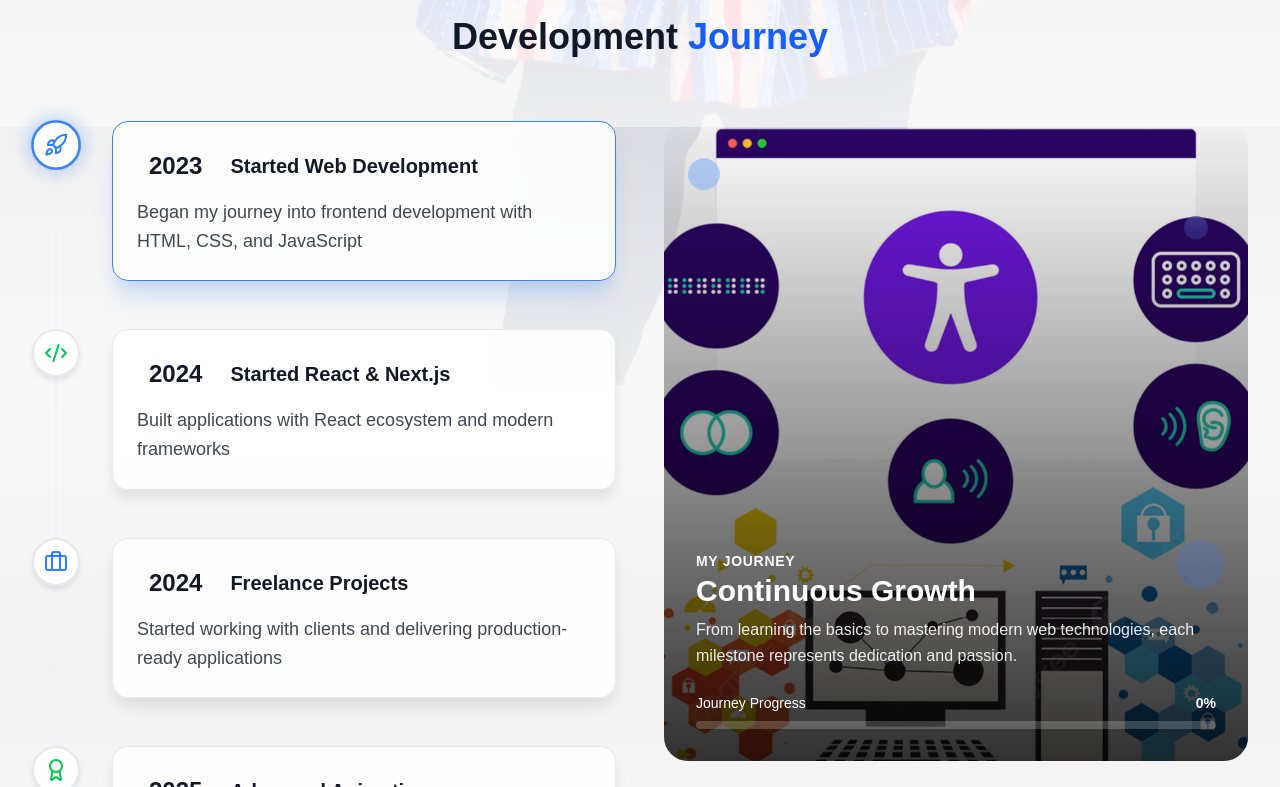
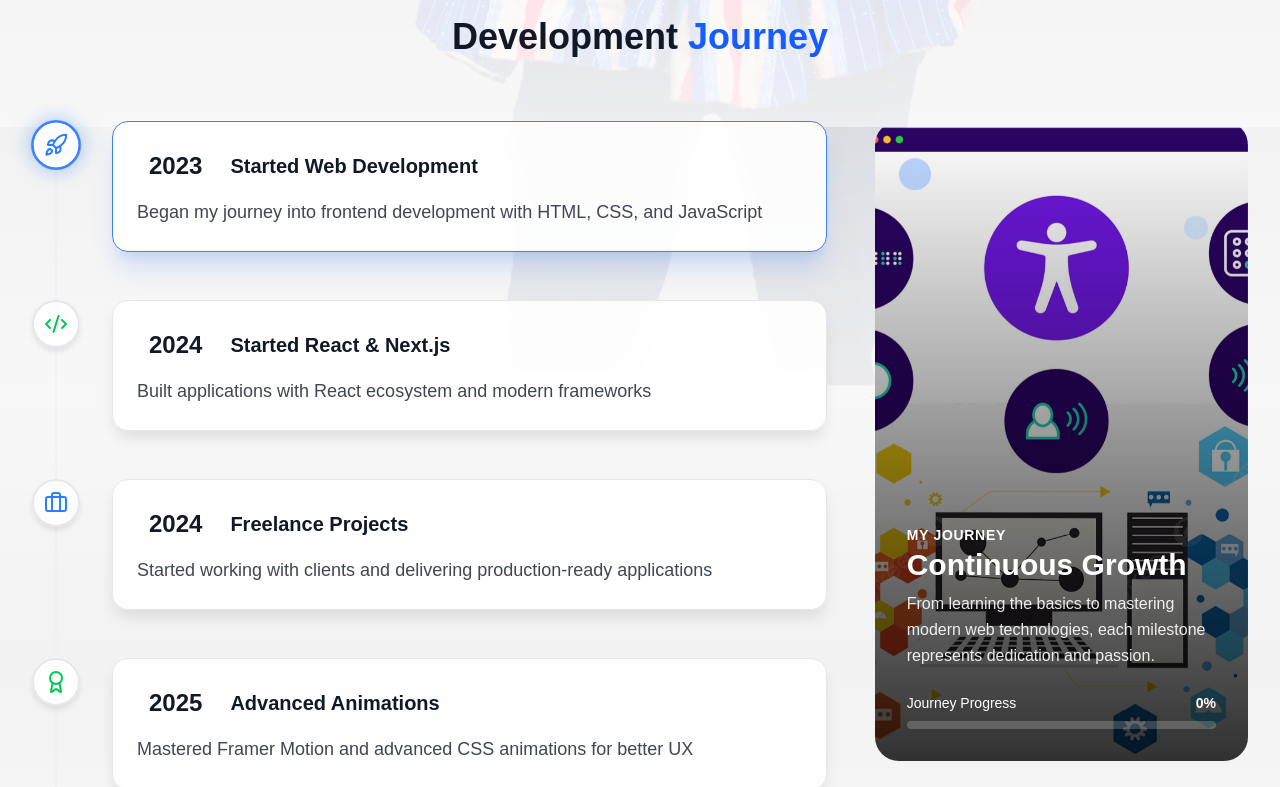
Before and after one commit to Kindo-Jnr/kindo-website, a React (Vite) app in the folder kindo/: page /about in a window 1280 px wide. Shown: the part 3073-3860 px from the top of the page. Built offline with nearby package versions, Linux system fonts and the light colour scheme.

Commit message:
animation added

```diff
--- a/kindo/src/index.css
+++ b/kindo/src/index.css
@@ -105,3 +105,58 @@ html {
     backdrop-filter: blur(10px);
   }
 }
+
+/* Ensure sticky positioning works within grid */
+.sticky {
+  position: -webkit-sticky; /* Safari */
+  position: sticky;
+  align-self: flex-start; /* Prevents stretching */
+}
+
+/* Prevent overflow issues */
+.lg\:col-span-1 {
+  overflow: visible;
+}
+
+.lg\:col-span-2 {
+  overflow: visible;
+}
+
+/* Ensure the section container doesn't restrict sticky */
+.mb-8 {
+  overflow: visible;
+}
+
+@keyframes bounce-dots {
+  0%, 100% {
+    opacity: 0.4;
+    transform: scale(1);
+  }
+  25% {
+    opacity: 1;
+    transform: scale(1.3);
+  }
+  75% {
+    opacity: 0.6;
+    transform: scale(0.9);
+  }
+}
+
+/* In your global.css or tailwind.css */
+.sticky {
+  position: -webkit-sticky; /* Safari */
+  position: sticky;
+  align-self: flex-start; /* Prevents stretching */
+}
+
+/* Prevent overflow issues in parent containers */
+section {
+  overflow: visible !important;
+}
+
+/* Ensure no transform on parent containers */
+.lg\:col-span-1,
+.lg\:col-span-2,
+.lg\:col-span-3 {
+  transform: none !important;
+}
--- a/kindo/src/pages/About.jsx
+++ b/kindo/src/pages/About.jsx
@@ -1024,9 +1024,11 @@ const imageY = useTransform(scrollYProgress, [0, 1], ["0%", "-20%"]);
       <span className="text-blue-600 dark:text-blue-400">Journey</span>
     </motion.h2>
 
-   <div className="relative lg:flex gap-8 lg:gap-12">
-  {/* Timeline Container - Takes 2/3 width */}
-  <div className="lg:w-2/4">
+    {/* CHANGED: Using CSS Grid instead of flex for better control */}
+    <div className="grid grid-cols-1 lg:grid-cols-3 gap-8 lg:gap-12">
+
+      {/* Timeline Container - Takes 2/3 width (2 columns) */}
+      <div className="lg:col-span-2">
         <div className="relative">
           {/* Animated Timeline Line */}
           <div className="absolute left-6 top-0 bottom-0 w-0.5 transform -translate-x-1/2 z-0 overflow-hidden">
@@ -1150,12 +1152,12 @@ const imageY = useTransform(scrollYProgress, [0, 1], ["0%", "-20%"]);
         </div>
       </div>
 
-  {/* Sticky Image Container - Takes 1/3 width */}
-<div className="lg:w-2/4">
+      {/* Sticky Image Container - Takes 1/3 width (1 column) */}
+      <div className="lg:col-span-1">
         {/* Desktop - Sticky within section */}
         <div className="hidden lg:block">
-    {/*  Sticky MUST be a normal div */}
-    <div className="sticky top-32 h-[calc(100vh-10rem)]">
+          {/* CHANGED: Simplified sticky container */}
+          <div className="sticky top-32 h-[80vh]">
             <motion.div
               className="relative h-full w-full rounded-3xl overflow-hidden group"
               initial={{ opacity: 0, x: 50 }}
@@ -1167,9 +1169,9 @@ const imageY = useTransform(scrollYProgress, [0, 1], ["0%", "-20%"]);
                 <motion.img
                   src="/images/illust.png"
                   alt="Development Journey Visualization"
-            className="w-full h-[120%] object-cover min-h-[120%]"
+                  className="w-full h-full object-cover"
                   style={{
-              y: imageY, // ✅ SCROLL-BASED (AUTO-REVERSE)
+                    y: imageY,
                   }}
                 />
               </div>
@@ -1215,12 +1217,9 @@ const imageY = useTransform(scrollYProgress, [0, 1], ["0%", "-20%"]);
                     </div>
                   </div>
                 </motion.div>
-
-          {/* Decorative Element */}
-          <div className="absolute top-6 right-6 w-12 h-12 rounded-full bg-blue-500/20 backdrop-blur-sm z-20" />
               </div>
 
-        {/* Floating Elements (UNCHANGED) */}
+              {/* Floating Elements */}
               <motion.div
                 className="absolute top-10 left-6 w-8 h-8 rounded-full bg-blue-500/30 backdrop-blur-sm z-10"
                 animate={{ y: [0, -10, 0] }}
@@ -1238,7 +1237,6 @@ const imageY = useTransform(scrollYProgress, [0, 1], ["0%", "-20%"]);
         {/* Mobile Video (Hidden on desktop) */}
         <div className="block lg:hidden mt-8">
           <div className="relative rounded-2xl overflow-hidden aspect-video">
-
             <video
               src="/videos/globe.mp4"
               className="w-full h-full object-cover"
@@ -1257,12 +1255,9 @@ const imageY = useTransform(scrollYProgress, [0, 1], ["0%", "-20%"]);
               <h3 className="text-lg font-bold">Development Journey</h3>
               <p className="text-sm opacity-90">Visualizing my growth in tech</p>
             </div>
-
           </div>
         </div>
-
       </div>
-
     </div>
   </div>
 </motion.section>
--- a/kindo/src/pages/Projects.jsx
+++ b/kindo/src/pages/Projects.jsx
@@ -778,15 +778,7 @@ export default function Projects() {
                 </div>
 
                 {/* Tab Indicator */}
-                <div
-                  className="absolute top-4 right-4 px-3 py-2 rounded-xl text-xs font-semibold shadow-lg backdrop-blur-lg"
-                  style={{
-                    backgroundColor: currentItem.accentColor || "#3b82f6",
-                    color: "#ffffff",
-                  }}
-                >
-                  {activeTab === "projects" ? "PROJECT" : "EXPERIENCE"}
-                </div>
+
 
                 {/* Mobile Navigation Dots - Bottom center */}
                 <div className="absolute bottom-4 right-4 flex gap-2 sm:hidden">
@@ -919,16 +911,18 @@ export default function Projects() {
             />
           </div>
 
-          {/* Scroll Indicator */}
-          <div className="flex justify-center items-center gap-2 mt-6">
-            <div className="flex gap-1">
+          {/* Animated Loading Dots Indicator */}
+<div className="flex justify-center items-center gap-3 mt-6">
+  <div className="flex gap-1.5 items-center">
     {[1, 2, 3].map((dot) => (
       <div
         key={dot}
-                  className={`w-1 h-1 rounded-full ${
-                    dot === 2 ? "opacity-100" : "opacity-30"
-                  }`}
-                  style={{ backgroundColor: "var(--text-color)" }}
+        className="w-2 h-2 rounded-full"
+        style={{
+          backgroundColor: "var(--text-color)",
+          animation: `bounce-dots 1.5s ease-in-out infinite ${dot * 0.2}s`,
+          opacity: 0.4
+        }}
       />
     ))}
   </div>
```
Lines whose indentation alone changed are shown as unchanged.
